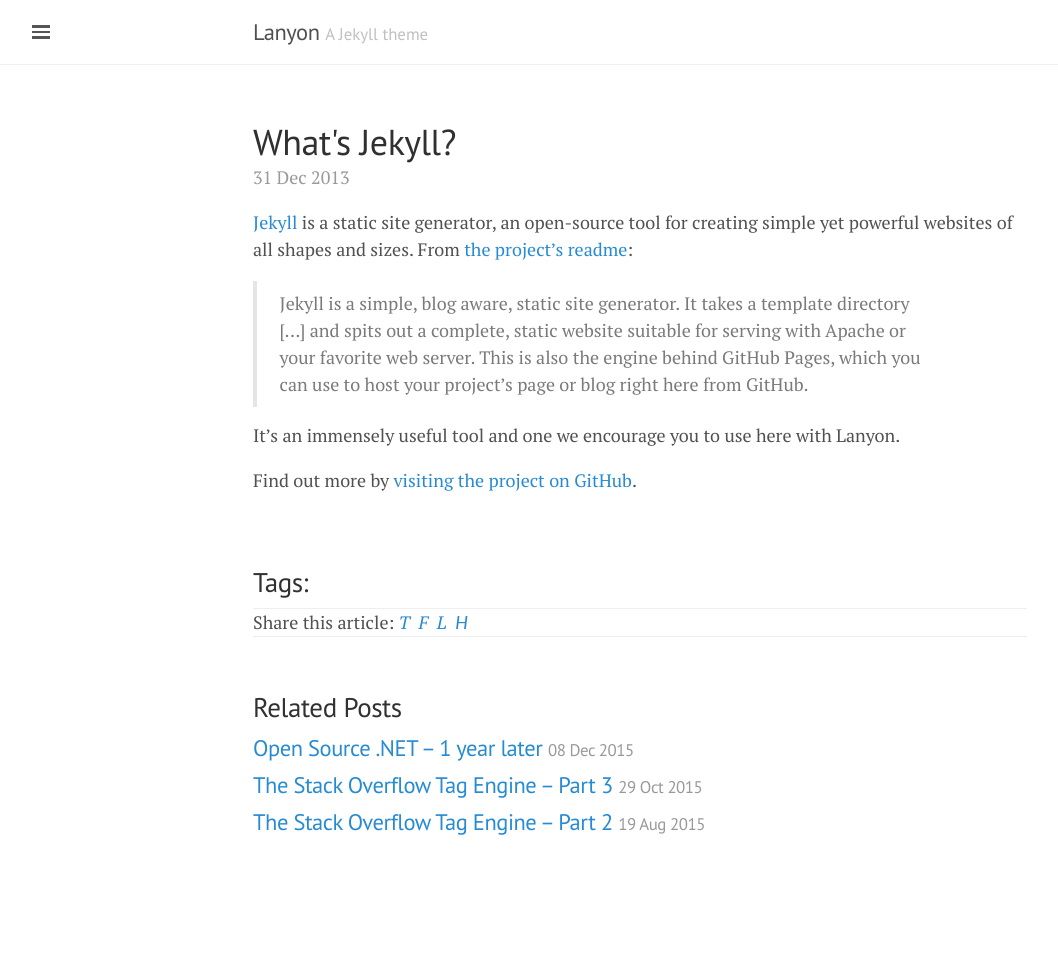
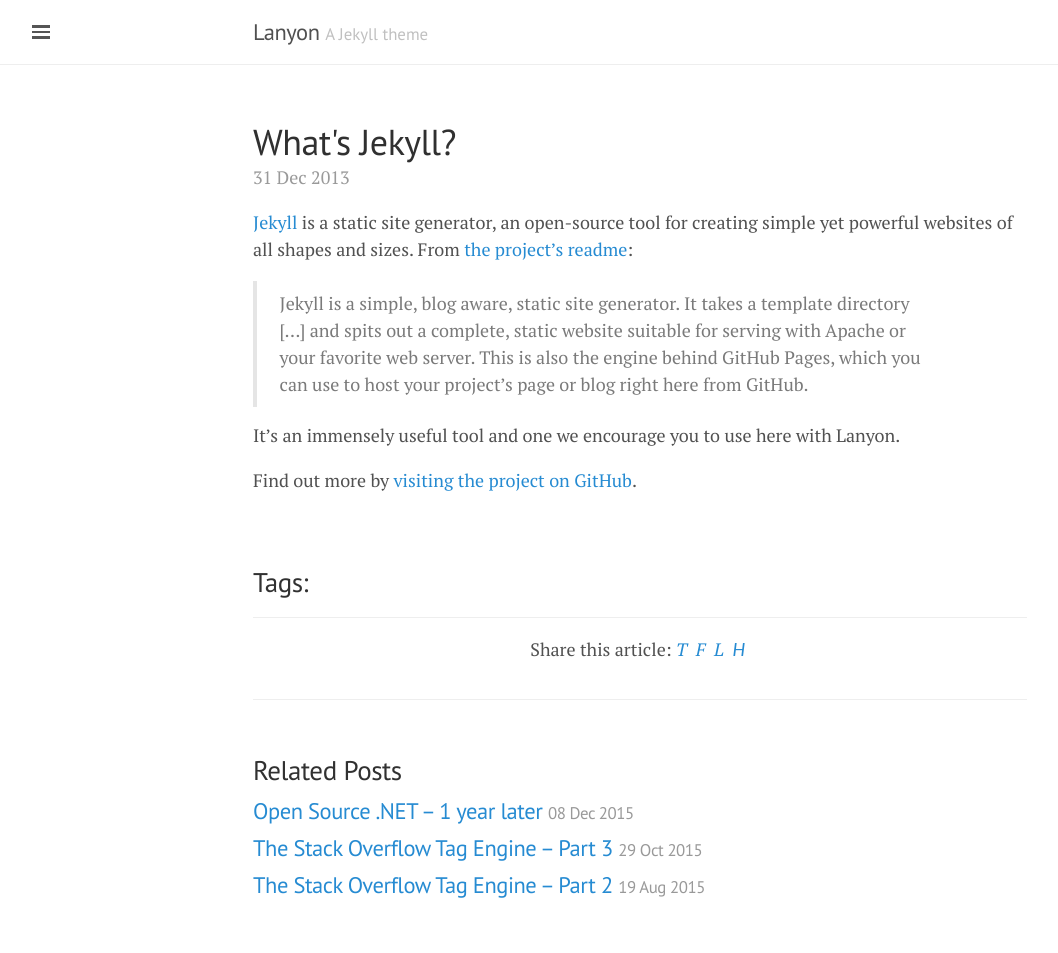
Before and after one commit to mattwarren/mattwarren.github.io, a Jekyll site: the page built from _posts/2013-12-31-whats-jekyll.md, in a window 1280 px wide. Shown: the whole page, without its empty margins (0-1058 px from the left). Built offline with Jekyll 4.4.1, drawn with Linux system fonts in a browser that asks for light colours; Markdown is read by kramdown in place of the engine named in the settings; before the commit the page ends 900 px from its top, so only the background shows below that.

Commit message:
yet more

```diff
--- a/public/css/poole.css
+++ b/public/css/poole.css
@@ -379,7 +379,13 @@
 
 /* Sharing buttons */
 .share {
+  text-align: center;
   border-top: 1px solid #eee;
+  /*border-bottom: 1px solid #eee;*/
+  margin-top: 1em;
+  margin-bottom: 1em;
+  padding-top: 1em;
+  padding-bottom: 1em;
 }
 
 
```
